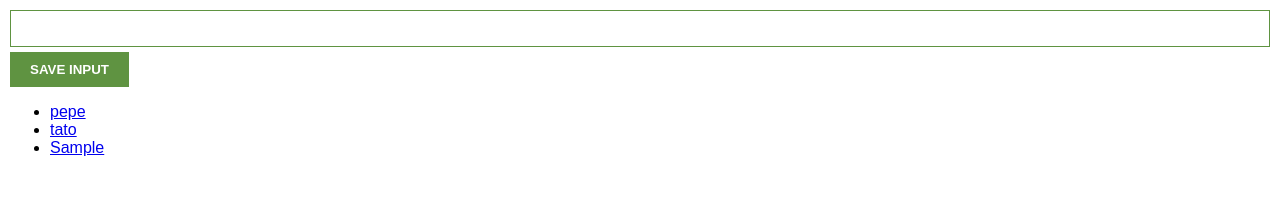
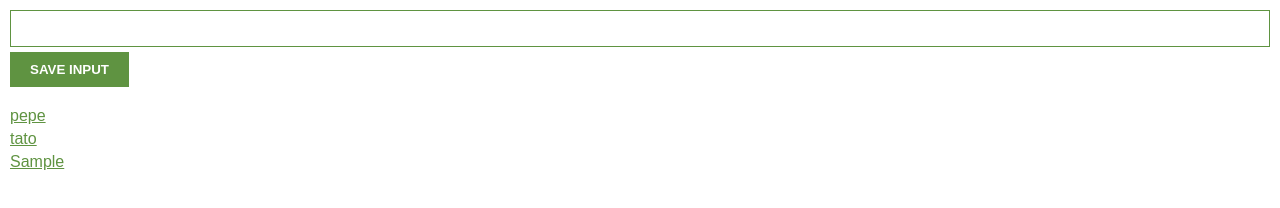
Before and after one commit to mikiprogrammer79/Chrome-extension, a plain HTML site: page index.html in a window 1280 px wide. Both pictures are taken after typing "Sample" into the empty fields and a click on the button "SAVE INPUT". Drawn offline with Linux system fonts and the light colour scheme.

Commit message:
Style the list

```diff
--- a/style.css
+++ b/style.css
@@ -20,3 +20,22 @@ button {
     padding: 10px 20px;
     border: none;
 }
+
+/*Style the list*/
+ul {
+    list-style: none;
+    padding-left: 0;
+    margin-top: 20px;
+
+
+}
+
+li {
+    margin-top: 5px;
+
+}
+
+li a {
+    color: #5f9341;S
+
+}
```
